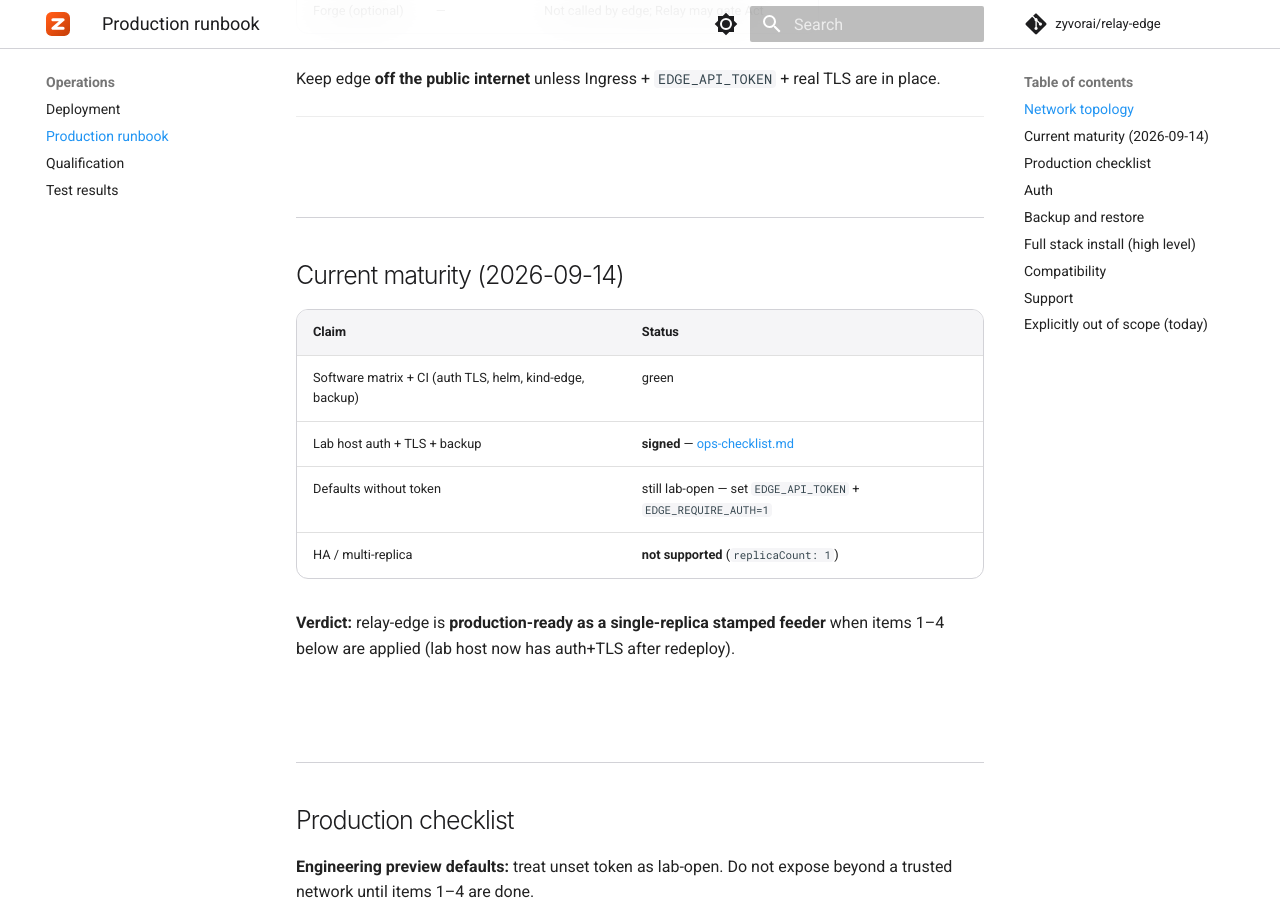
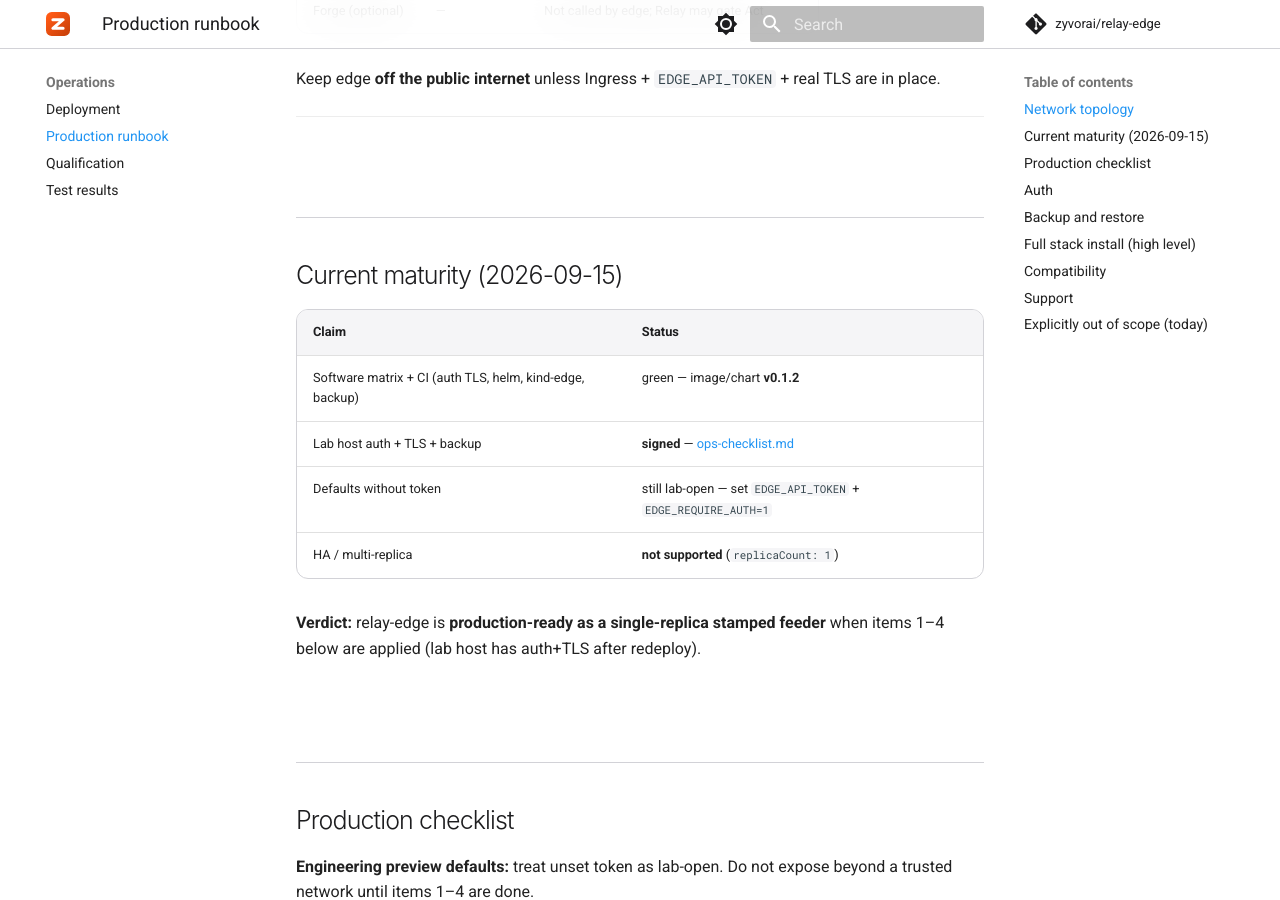
Before and after one commit to zyvorai/relay-edge, an MkDocs documentation site: the page built from docs/PRODUCTION.md, in a window 1280 px wide and 900 px high, scrolled down 1523 px. Built offline with MkDocs 1.6.1 and Material for MkDocs 9.7.7, drawn with Linux system fonts in a browser that asks for light colours; comment, search, counter and statistics services are not loaded.

Commit message:
Docs: pin v0.1.2 and document EDGE_REQUIRE_AUTH lab maturity.

````diff
--- a/docs/DEPLOYMENT.md
+++ b/docs/DEPLOYMENT.md
@@ -143,7 +143,7 @@ BUILDER=podman ./deploy/scripts/deploy-k8s-remote.sh <HOST>
 # Or pull a published image into your own cluster:
 helm upgrade --install relay-edge deploy/helm/relay-edge \
   --set image.repository=ghcr.io/zyvorai/relay-edge \
-  --set image.tag=0.1.1
+  --set image.tag=v0.1.2
 ```
 
 Optional Helm values: `edge.enabledFamilies` (`EDGE_ENABLED_FAMILIES`), `edge.gatewayAuthTokenKey`, `edge.apiTokenKey` (`EDGE_API_TOKEN`), `edge.requireAuth`, `tls.existingSecret`, `ingress.*`. Production starting point: `values-production.yaml` · checklist: [PRODUCTION.md](PRODUCTION.md).
--- a/docs/PRODUCTION.md
+++ b/docs/PRODUCTION.md
@@ -53,17 +53,17 @@ Keep edge **off the public internet** unless Ingress + `EDGE_API_TOKEN` + real T
 
 ---
 
-## Current maturity (2026-09-14)
+## Current maturity (2026-09-15)
 
 | Claim | Status |
 |---|---|
-| Software matrix + CI (auth TLS, helm, kind-edge, backup) | green |
+| Software matrix + CI (auth TLS, helm, kind-edge, backup) | green — image/chart **v0.1.2** |
 | Lab host auth + TLS + backup | **signed** — [ops-checklist.md](https://github.com/zyvorai/relay-edge/blob/main/evidence/qualification/ops-checklist.md) |
 | Defaults without token | still lab-open — set `EDGE_API_TOKEN` + `EDGE_REQUIRE_AUTH=1` |
 | HA / multi-replica | **not supported** (`replicaCount: 1`) |
 
 **Verdict:** relay-edge is **production-ready as a single-replica stamped feeder** when
-items 1–4 below are applied (lab host now has auth+TLS after redeploy).
+items 1–4 below are applied (lab host has auth+TLS after redeploy).
 
 ## Production checklist
 
@@ -95,7 +95,7 @@ kubectl create secret generic relay-edge-secrets \
 
 helm upgrade --install relay-edge ./deploy/helm/relay-edge \
   -f ./deploy/helm/relay-edge/values-production.yaml \
-  --set image.tag=v0.1.1
+  --set image.tag=v0.1.2
 ```
 
 ---
````
Also changed, not shown: CHANGELOG.md (+3 -0 lines), README.md (+7 -6 lines), docs/FAQ.md (+3 -2 lines), docs/QUALIFICATION.md (+5 -3 lines).
